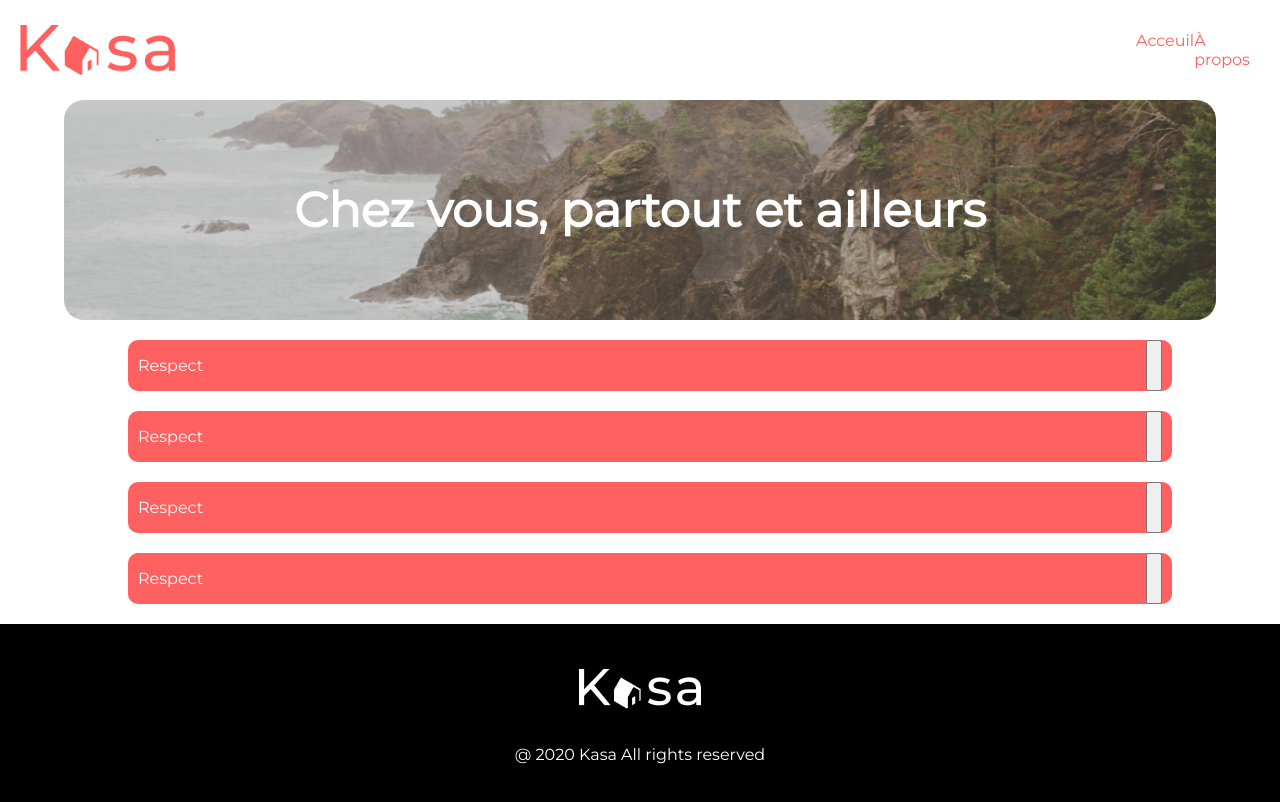
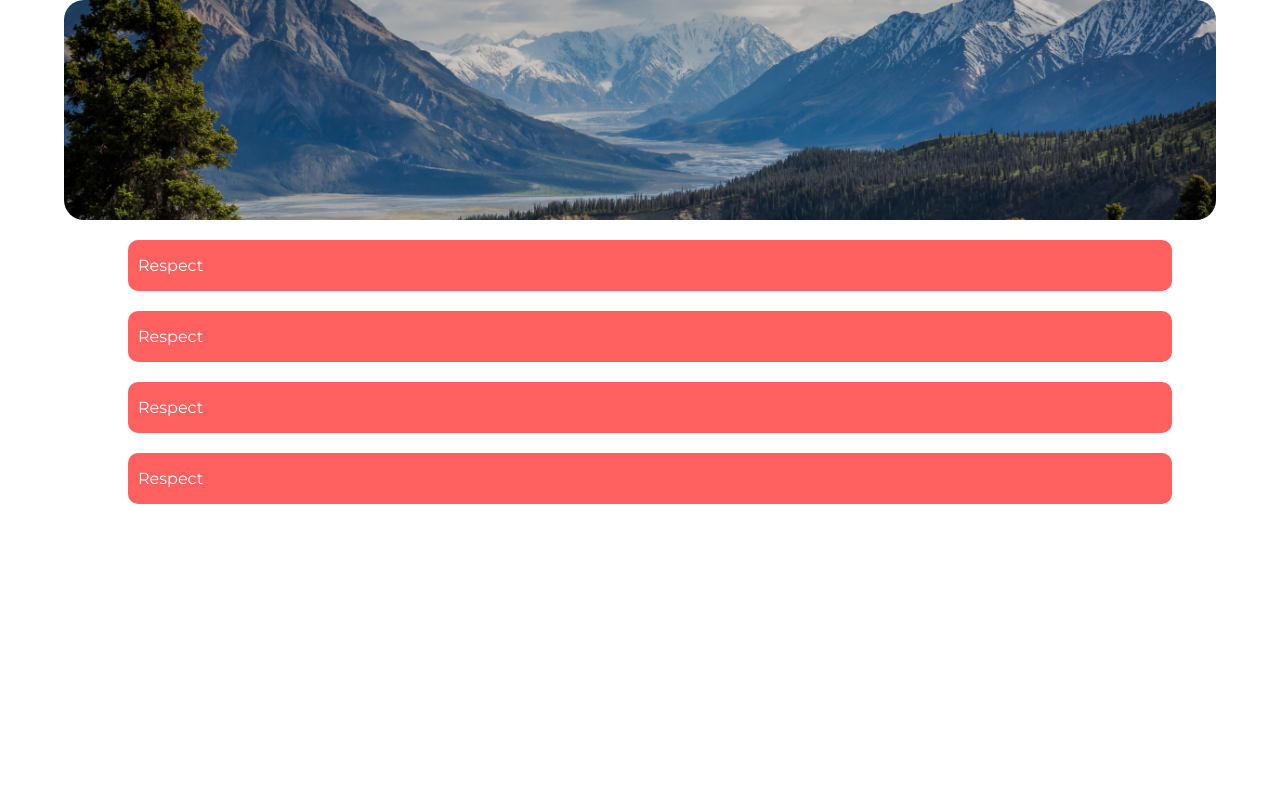
Before and after one commit to CMickus/Projet-6, a React (Create React App) app: page /A-propos in a window 1280 px wide. Shown: the top 802 px of the page. Built offline with nearby package versions, Linux system fonts and the light colour scheme.

Commit message:
Ajout général

```diff
--- a/src/components/Banner.module.css
+++ b/src/components/Banner.module.css
@@ -24,7 +24,3 @@
     color: white;
     font-size: 3em;
 }
-
-.title2{
-    display: none;
-}
--- a/src/components/BaseLayout.jsx
+++ b/src/components/BaseLayout.jsx
@@ -7,11 +7,11 @@ import style from './Banner.module.css'
 export function BaseLayout() {
     return (
         <>
-            <Header />
-            <main className={style.visuel}>
+            {/*<Header />
+            <main className={style.visuel}>*/}
                 <Outlet />
-            </main>
-            <Footer />
+            {/*</main>
+            <Footer />*/}
         </>
     )
 }
--- a/src/components/Hidden-text.jsx
+++ b/src/components/Hidden-text.jsx
@@ -5,9 +5,9 @@ import logementsListe from '../logements.json';
 //en gros si c'est page a propos juste faire un switch sur les class pour faire apparaitre et disparaitre le texte fixe
 //pour le reste voir si on peut retirer des element react via ces fonctions eux sont généré automatiquement
 export function HiddenText(info){
-    info = info || null
+    //info = info || null
     if (window.location == "http://localhost:3000/A-propos"){
-
+        document.getElementById(info).classList.remove('style.hidden');
     }
     return(<div>
         <p>{info}</p>
--- a/src/components/banner.jsx
+++ b/src/components/banner.jsx
@@ -1,26 +1,12 @@
 import React from 'react';
-import ReactDOM from 'react-dom/client';
-import '../index.css';
-import banner1 from './images/bord_de_mer_falaise.png';
-import banner2 from './images/paysage_montagne.jpg';
+//import '../index.css';
 import style from './Banner.module.css'
 
-export function Banner(){
-    console.log(window.location)
-    if (window.location == "http://localhost:3000/A-propos"){
-        return(
-            <aside className={style.banner}>
-                <img src={banner2} className={style.bannerimage} alt='...'></img>
-                <h2 className={style.title2}>lorem ipsum</h2>
-            </aside>
-        )
-    }
-    return(
-        <aside className={style.banner}>
-            <img src={banner1} className={style.bannerimage} alt='...'></img>
-            <h2 className={style.title1}>Chez vous, partout et ailleurs</h2>
-        </aside>
-    )
+export function Banner({title, image}){
+            return(<aside className={style.banner}>
+                <img src={image} className={style.bannerimage} alt='...'></img>
+                <h2 className={style.title1}>{title}</h2>
+            </aside>)
 }
 
-export default {Banner};
+export default Banner;
--- a/src/components/card.jsx
+++ b/src/components/card.jsx
@@ -1,19 +1,19 @@
 import React, { useState } from 'react';
-import ReactDOM from 'react-dom/client';
 import {Link} from 'react-router-dom'
-import '../index.css';
-//import logementCards from '../logements.json';
-import './Card.module.css';
+//import location from '../logements.json';
+import style from './Card.module.css';
 
-export function Card(logementCards){
-    const logementID = logementCards.id
+export function Card({location}){
+    const logementID = location.id
     const LinkPath = ("/location/" + {logementID})
-    console.log(logementCards.title)
+    console.log('*******')
     return (
-    <Link id={logementCards.id} to={LinkPath}>
-        <img src={logementCards.cover}/>
-        <p>{logementCards.title}</p>
-    </Link>
+    <>
+    <p>lorem ipsum</p>
+    <Link id={location.id} to={LinkPath}>
+        <img src={location.cover}/>
+        <p>{location.title}</p>
+    </Link></>
     )
 }
-export default {Card}
+export default Card
--- a/src/pages/a-propos.jsx
+++ b/src/pages/a-propos.jsx
@@ -10,45 +10,50 @@ import Header from '../components/header';
 import Footer from '../components/footer';*/
 //c'est pas des select mais simplement des bloc avec un bouton, pour un déroulement ety affiché un texte
 //<FontAwesomeIcon className={style.cardcontentcolor} icon="fa-solid fa-chevron-down" rotation={180} />
-import { Banner } from '../components/Banner'
+import Banner from '../components/Banner'
 import { HiddenText } from '../components/Hidden-text';
+import banner2 from '../components/images/paysage_montagne.jpg';
 // importe logement.json de la meme manière
 
 //ici tous les elements element ouvrables sont deqs composants
 
 //importer des svg plutot que fontawesome
+
+//prendre une image et la faire tourner
+
+//les 4 à propos doivent etre un composant creer un json par exemple
 export function Apropos() {
-  console.log(window.location)
   return (
     <>
-      {Banner()}
+      <Banner title='' image={banner2}/>
       <main className={style.textdiv}>
         <div className={style.card}>
           <div className={style.tag}>
             <p className={style.cardcontentcolor}>Respect</p>
-            <button onClick={HiddenText()}>
-            </button>
+            {/*<button onClick={HiddenText('apropos1')}>
+            </button>*/}
+          </div>
+          <p id='apropos1' className={style.hidden}>Hello</p>
+        </div>
+        <div className={style.card}>
+          <div className={style.tag}>
+            <p className={style.cardcontentcolor}>Respect</p>
+            {/*<button onClick={HiddenText('apropos1')}>
+            </button>*/}
           </div>
         </div>
         <div className={style.card}>
           <div className={style.tag}>
             <p className={style.cardcontentcolor}>Respect</p>
-            <button onClick={HiddenText()}>
-            </button>
+            {/*<button onClick={HiddenText('apropos1')}>
+            </button>*/}
           </div>
         </div>
         <div className={style.card}>
           <div className={style.tag}>
             <p className={style.cardcontentcolor}>Respect</p>
-            <button onClick={HiddenText()}>
-            </button>
-          </div>
-        </div>
-        <div className={style.card}>
-          <div className={style.tag}>
-            <p className={style.cardcontentcolor}>Respect</p>
-            <button onClick={HiddenText()}>
-            </button>
+            {/*<button onClick={HiddenText('apropos1')}>
+            </button>*/}
           </div>
         </div>
       </main>
--- a/src/pages/a-propos.module.css
+++ b/src/pages/a-propos.module.css
@@ -34,3 +34,7 @@
 .cardcontentcolor{
     color: white;
 }
+
+.hidden{
+    display:none;
+}
--- a/src/pages/home.jsx
+++ b/src/pages/home.jsx
@@ -1,21 +1,24 @@
 import React from 'react';
 import ReactDOM from 'react-dom/client';
 import '../index.css';
-import {Card} from '../components/Card';
+import Card from '../components/Card';
 import logementinfo from "../logements.json";
-import {Banner} from '../components/Banner';
+import Banner from '../components/Banner';
+import banner1 from '../components/images/bord_de_mer_falaise.png';
 
 
 //utiliser le composant comme fonction en sympe JS et non se buter sur du react tester
 export function Home() {
+    console.log(logementinfo)
     //remplir via card et logements.json
     return(
     <>
-       <Banner/>
+       <Banner title='Chez vous, partout et ailleurs' image={banner1}/>
         <div>
+        <h2>hello</h2>
             {logementinfo.map((location) =>{
-                Card(location);
-               //<Card key={location.id} id={location.id} title={location.title} cover={location.cover}/>
+                return(
+                <Card key={location.id} location={location}/>)
             })}
         </div>
     </>
```
